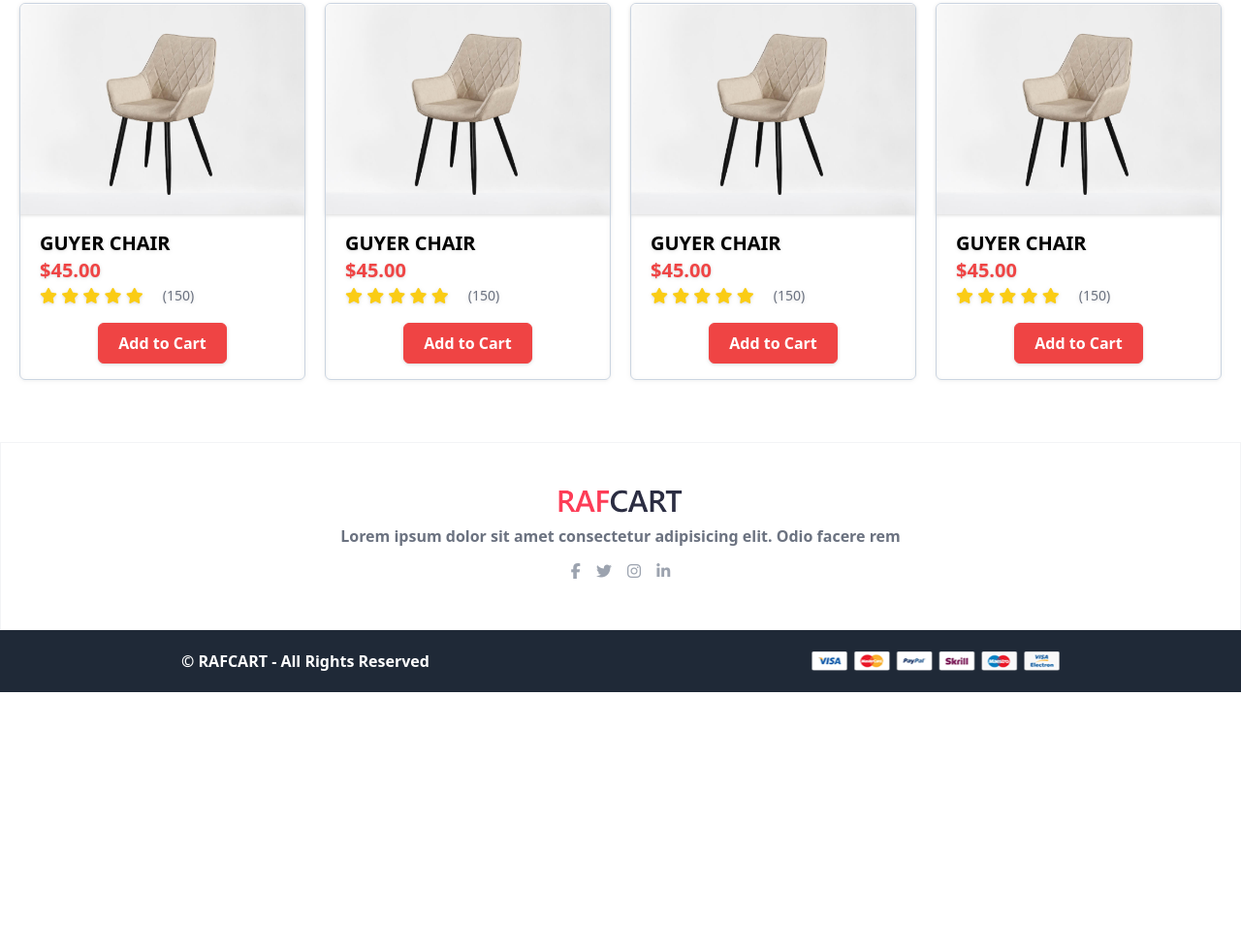
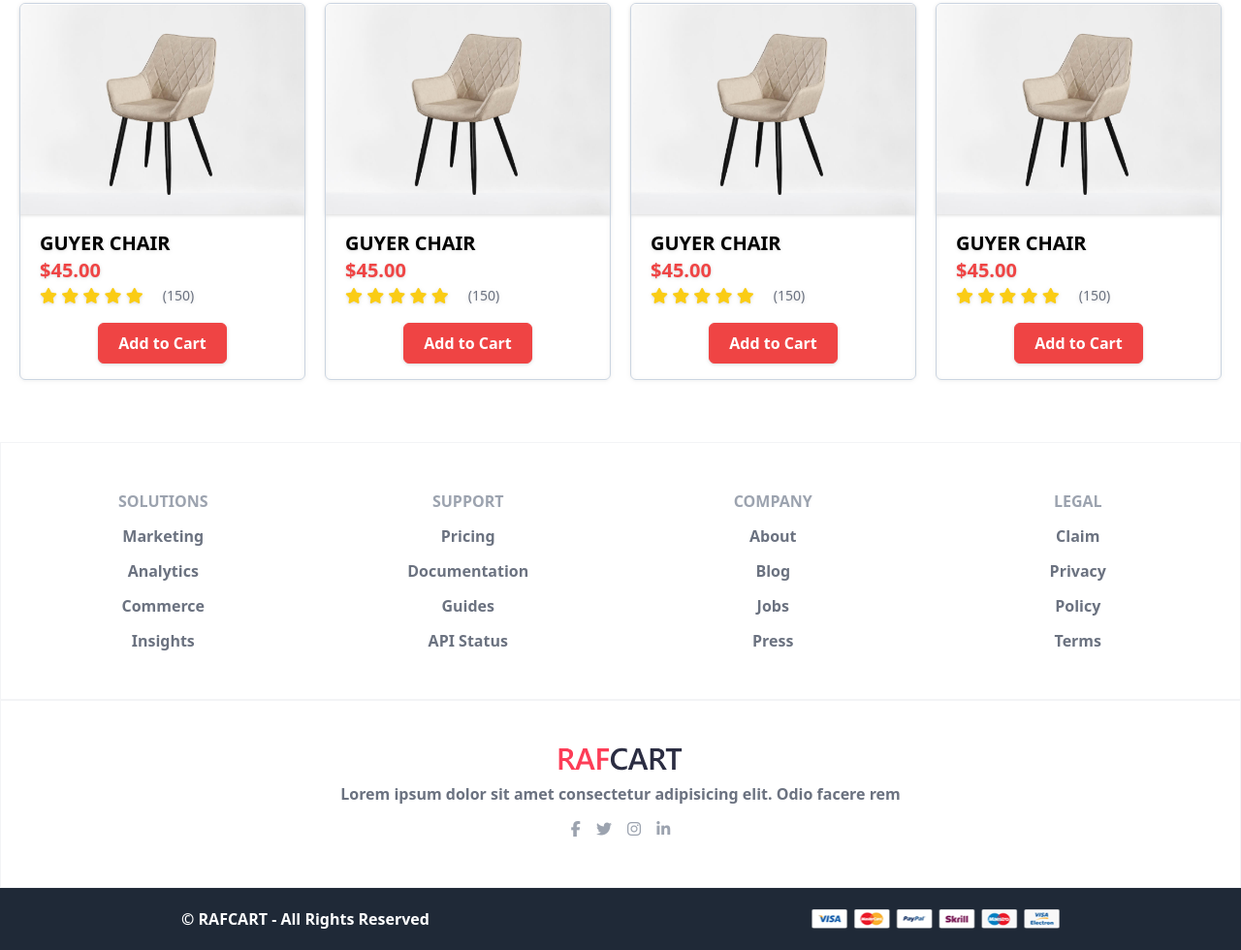
Before and after one commit to Masud404/sopa-ecommerace, a plain HTML site: page index.html in a window 1280 px wide. Shown: the part 2981-3961 px from the top of the page at 97% size. Before the commit the page ends 3695 px from the top, so only its background shows below. Drawn offline with nearby package versions, Linux system fonts and the light colour scheme.

Commit message:
make a footer

```diff
--- a/index.html
+++ b/index.html
@@ -674,6 +674,53 @@
 
         <!-- footer -->
         <footer>
+
+         <div class="py-12 border border-t border-gray-100">
+
+            <div class="container mx-auto">
+                <div class="grid mx-5 grid-cols-2 sm:grid-cols-2 md:grid-cols-4 gap-5 text-center">
+                    <div>
+                        <p class="text-base font-semibold text-gray-400 mb-3">SOLUTIONS</p>
+                        <div class="space-y-3">
+                            <a href="" class="font-semibold text-gray-500 block hover:text-gray-900">Marketing</a>
+                            <a href="" class="font-semibold text-gray-500 block hover:text-gray-900">Analytics</a>
+                            <a href="" class="font-semibold text-gray-500 block hover:text-gray-900">Commerce</a>
+                            <a href="" class="font-semibold text-gray-500 block hover:text-gray-900">Insights</a>
+                        </div>
+                    </div>
+                    <div>
+                        <p class="text-base font-semibold text-gray-400 mb-3">SUPPORT</p>
+                        <div class="space-y-3">
+                            <a href="" class="font-semibold text-gray-500 block hover:text-gray-900">Pricing</a>
+                            <a href="" class="font-semibold text-gray-500 block hover:text-gray-900">Documentation</a>
+                            <a href="" class="font-semibold text-gray-500 block hover:text-gray-900">Guides</a>
+                            <a href="" class="font-semibold text-gray-500 block hover:text-gray-900">API Status</a>
+                        </div>
+                    </div>
+                    <div>
+                        <p class="text-base font-semibold text-gray-400 mb-3">COMPANY</p>
+                        <div class="space-y-3">
+                            <a href="" class="font-semibold text-gray-500 block hover:text-gray-900">About</a>
+                            <a href="" class="font-semibold text-gray-500 block hover:text-gray-900">Blog</a>
+                            <a href="" class="font-semibold text-gray-500 block hover:text-gray-900">Jobs</a>
+                            <a href="" class="font-semibold text-gray-500 block hover:text-gray-900">Press</a>
+                        </div>
+                    </div>
+                    <div>
+                        <p class="text-base font-semibold text-gray-400 mb-3">LEGAL</p>
+                        <div class="space-y-3">
+                            <a href="" class="font-semibold text-gray-500 block hover:text-gray-900">Claim </a>
+                            <a href="" class="font-semibold text-gray-500 block hover:text-gray-900">Privacy</a>
+                            <a href="" class="font-semibold text-gray-500 block hover:text-gray-900">Policy</a>
+                            <a href="" class="font-semibold text-gray-500 block hover:text-gray-900">Terms</a>
+                        </div>
+                    </div>
+                </div>
+            </div>
+
+         </div>
+
+
         <div class="py-12 border border-t border-gray-100">
                 <div class="container mx-auto ">
                     <div>
```
Lines whose indentation alone changed are shown as unchanged.
